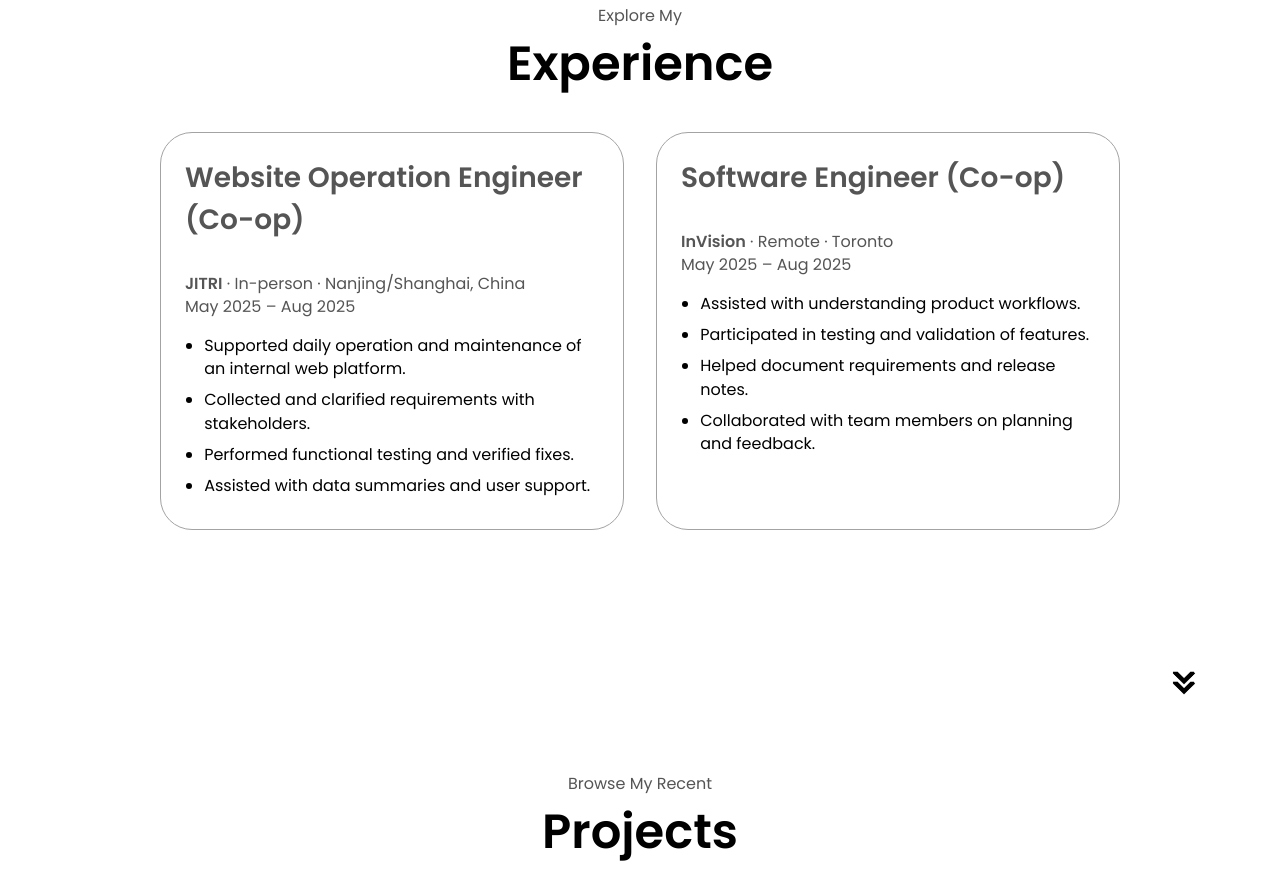
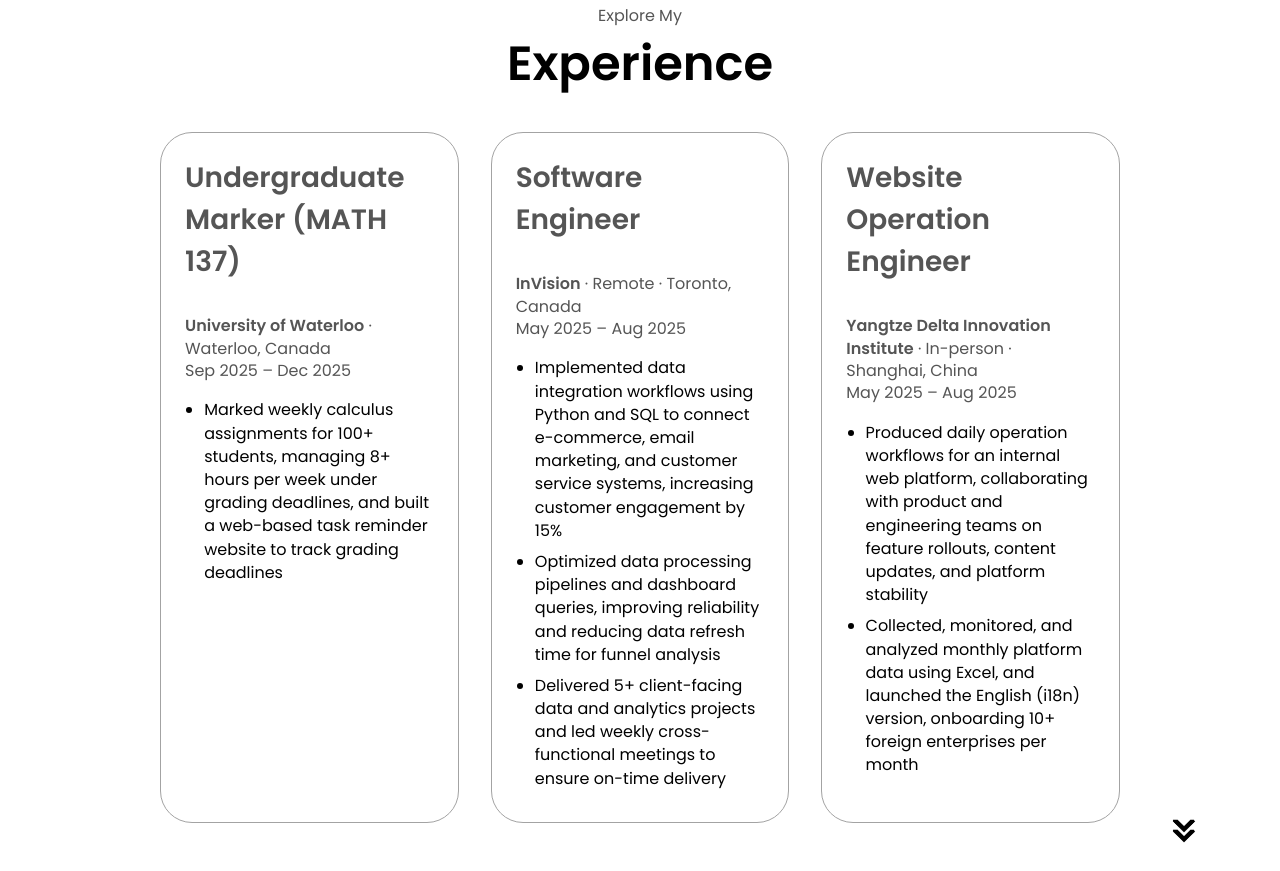
Before and after one commit to Jintian602/Personal-Website, a plain HTML site: page index.html in a window 1280 px wide. Shown: the part 2199-3070 px from the top of the page. Drawn offline with Linux system fonts and the light colour scheme.

Commit message:
Update portfolio

```diff
--- a/index.html
+++ b/index.html
@@ -54,11 +54,11 @@
         <div class="btn-container">
           <button
             class="btn btn-color-2"
-            onclick="window.open('./assets/resume-example.pdf')"
+            onclick="window.open('./assets/Jintian Zhou Resume.pdf')"
           >
             Download CV
           </button>
-          <button class="btn btn-color-1" onclick="location.href='./#contact'">
+          <button class="btn btn-color-1" onclick="location.href='#contact'">
             Contact Info
           </button>
         </div>
@@ -145,33 +145,61 @@
 
       <div class="experience-details-container">
         <div class="about-containers">
+
           <div class="details-container job-card">
-            <h2 class="experience-sub-title">Website Operation Engineer (Co-op)</h2>
+            <h2 class="experience-sub-title">Undergraduate Marker (MATH 137)</h2>
             <p class="job-meta">
-              <strong>JITRI</strong> · In-person · Nanjing/Shanghai, China<br />
-              May 2025 – Aug 2025
+              <strong>University of Waterloo</strong> · Waterloo, Canada<br />
+              Sep 2025 – Dec 2025
             </p>
             <ul class="job-bullets">
-              <li>Supported daily operation and maintenance of an internal web platform.</li>
-              <li>Collected and clarified requirements with stakeholders.</li>
-              <li>Performed functional testing and verified fixes.</li>
-              <li>Assisted with data summaries and user support.</li>
+              <li>
+                Marked weekly calculus assignments for 100+ students, managing 8+ hours per week under grading
+                deadlines, and built a web-based task reminder website to track grading deadlines
+              </li>
             </ul>
           </div>
 
           <div class="details-container job-card">
-            <h2 class="experience-sub-title">Software Engineer (Co-op)</h2>
+            <h2 class="experience-sub-title">Software Engineer</h2>
             <p class="job-meta">
-              <strong>InVision</strong> · Remote · Toronto<br />
+              <strong>InVision</strong> · Remote · Toronto, Canada<br />
               May 2025 – Aug 2025
             </p>
             <ul class="job-bullets">
-              <li>Assisted with understanding product workflows.</li>
-              <li>Participated in testing and validation of features.</li>
-              <li>Helped document requirements and release notes.</li>
-              <li>Collaborated with team members on planning and feedback.</li>
+              <li>
+                Implemented data integration workflows using Python and SQL to connect e-commerce, email marketing,
+                and customer service systems, increasing customer engagement by 15%
+              </li>
+              <li>
+                Optimized data processing pipelines and dashboard queries, improving reliability and reducing data
+                refresh time for funnel analysis
+              </li>
+              <li>
+                Delivered 5+ client-facing data and analytics projects and led weekly cross-functional meetings to
+                ensure on-time delivery
+              </li>
             </ul>
           </div>
+
+          <div class="details-container job-card">
+            <h2 class="experience-sub-title">Website Operation Engineer</h2>
+            <p class="job-meta">
+              <strong>Yangtze Delta Innovation Institute</strong> · In-person · Shanghai, China<br />
+              May 2025 – Aug 2025
+            </p>
+            <ul class="job-bullets">
+              <li>
+                Produced daily operation workflows for an internal web platform, collaborating with product and
+                engineering teams on feature rollouts, content updates, and platform stability
+              </li>
+              <li>
+                Collected, monitored, and analyzed monthly platform data using Excel, and launched the English
+                (i18n) version, onboarding 10+ foreign enterprises per month
+              </li>
+            </ul>
+          </div>
+
         </div>
       </div>
 
@@ -185,10 +213,20 @@
 
       <div class="experience-details-container">
         <div class="about-containers">
-          <!-- Biquadris -->
+
           <div class="details-container color-container">
             <img src="./assets/project-1.png" class="project-img" />
             <h2 class="experience-sub-title project-title">Biquadris</h2>
+            <ul class="job-bullets">
+              <li>
+                Developed a two-player Tetris-style game in C++ using modular OOP, applying Factory and Observer
+                patterns and documenting system design with UML
+              </li>
+              <li>
+                Created graphical gameplay with XWindow, ensured memory safety using RAII and smart pointers, and
+                achieved a final grade of 104/100 (including 4 bonus marks)
+              </li>
+            </ul>
             <div class="btn-container">
               <button
                 class="btn btn-color-2 project-btn"
@@ -199,10 +237,19 @@
             </div>
           </div>
 
-          <!-- Amazon Web Scraping -->
           <div class="details-container color-container">
             <img src="./assets/project-2.png" class="project-img" />
             <h2 class="experience-sub-title project-title">Amazon Web Scraping</h2>
+            <ul class="job-bullets">
+              <li>
+                Developed an automated Amazon price-tracking tool in Python using BeautifulSoup and requests,
+                scheduled via cron jobs to update hourly for 10+ products
+              </li>
+              <li>
+                Analyzed pricing data using Pandas and Matplotlib, integrated with CSV files for data storage and
+                triggered email alerts via smtplib, saving users $1000+ through timely purchase decisions
+              </li>
+            </ul>
             <div class="btn-container">
               <button
                 class="btn btn-color-2 project-btn"
@@ -212,6 +259,7 @@
               </button>
             </div>
           </div>
+
         </div>
       </div>
 
```
Also changed, not shown: assets/profile-pic-2.png (deleted), assets/project-3.png (deleted), 4 other files.
